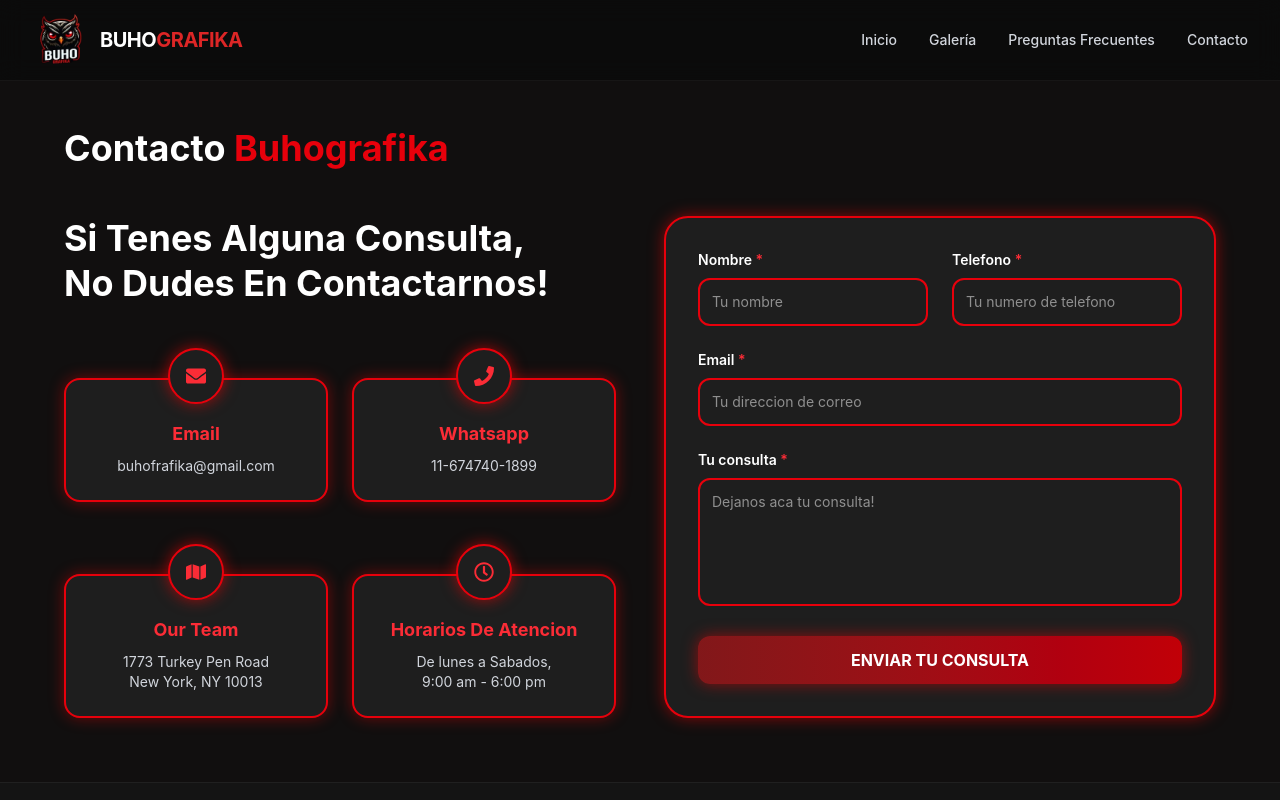
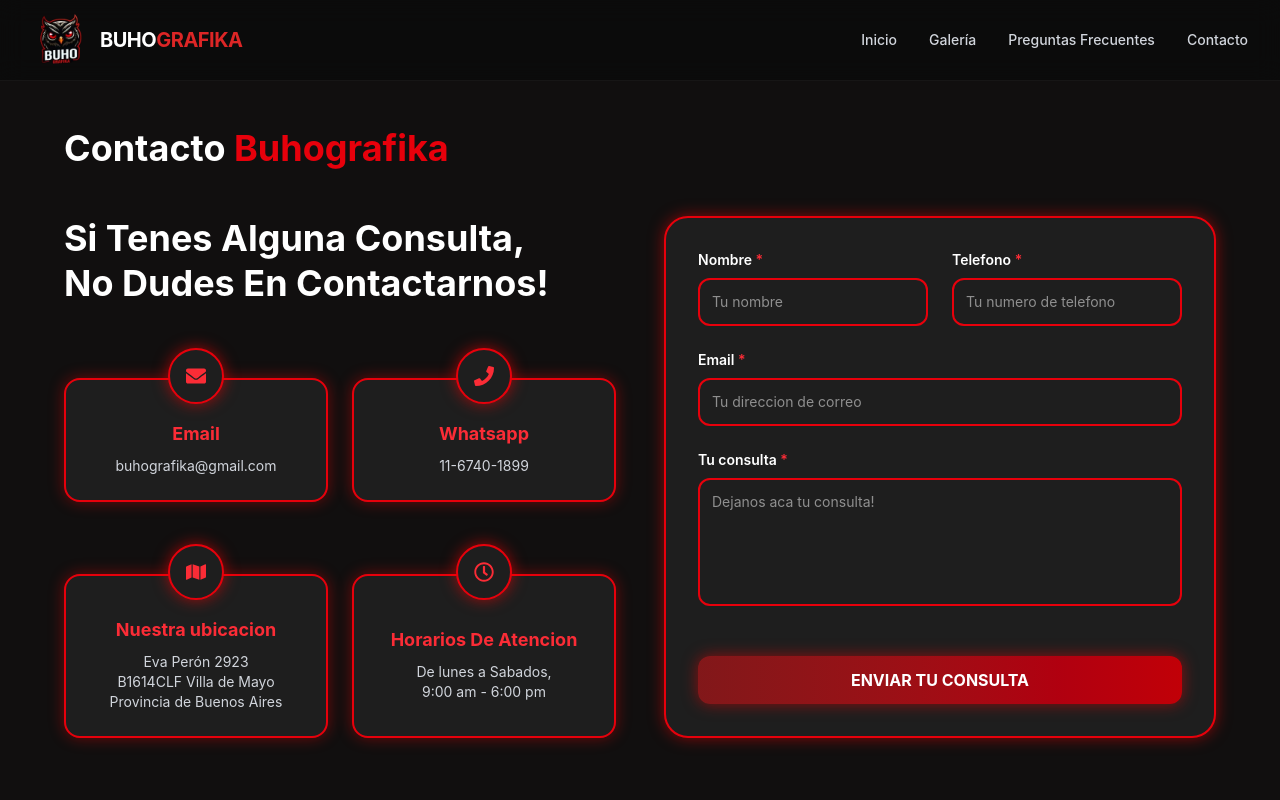
Before and after one commit to GonzaBertolucci/landing-grafika, a React (Vite) app in the folder buhografika/: page /contacto in a window 1280 px wide. Shown: the top 800 px of the page. Built offline with nearby package versions, Linux system fonts and the light colour scheme.

Commit message:
Cambio de datos en la pestaña de contactos

```diff
--- a/buhografika/src/pages/Contact.jsx
+++ b/buhografika/src/pages/Contact.jsx
@@ -26,9 +26,9 @@ export default function Contact() {
             </h2>
 
             <div className="grid grid-cols-1 sm:grid-cols-2 gap-x-6 gap-y-12 mt-8">
-              <ContactCard icon={<FaEnvelope />} title="Email" text="buhofrafika@gmail.com" />
-              <ContactCard icon={<FaPhone />} title="Whatsapp" text="11-674740-1899" />
-              <ContactCard icon={<FaMap />} title="Our Team" text={<span>1773 Turkey Pen Road<br />New York, NY 10013</span>} />
+              <ContactCard icon={<FaEnvelope />} title="Email" text="buhografika@gmail.com" />
+              <ContactCard icon={<FaPhone />} title="Whatsapp" text="11-6740-1899" />
+              <ContactCard icon={<FaMap />} title="Nuestra ubicacion" text={<span>Eva Perón 2923<br />B1614CLF Villa de Mayo<br />Provincia de Buenos Aires</span>} />
               <ContactCard icon={<FaRegClock />} title="Horarios De Atencion" text={<span>De lunes a Sabados,<br />9:00 am - 6:00 pm</span>} />
             </div>
           </div>
```
